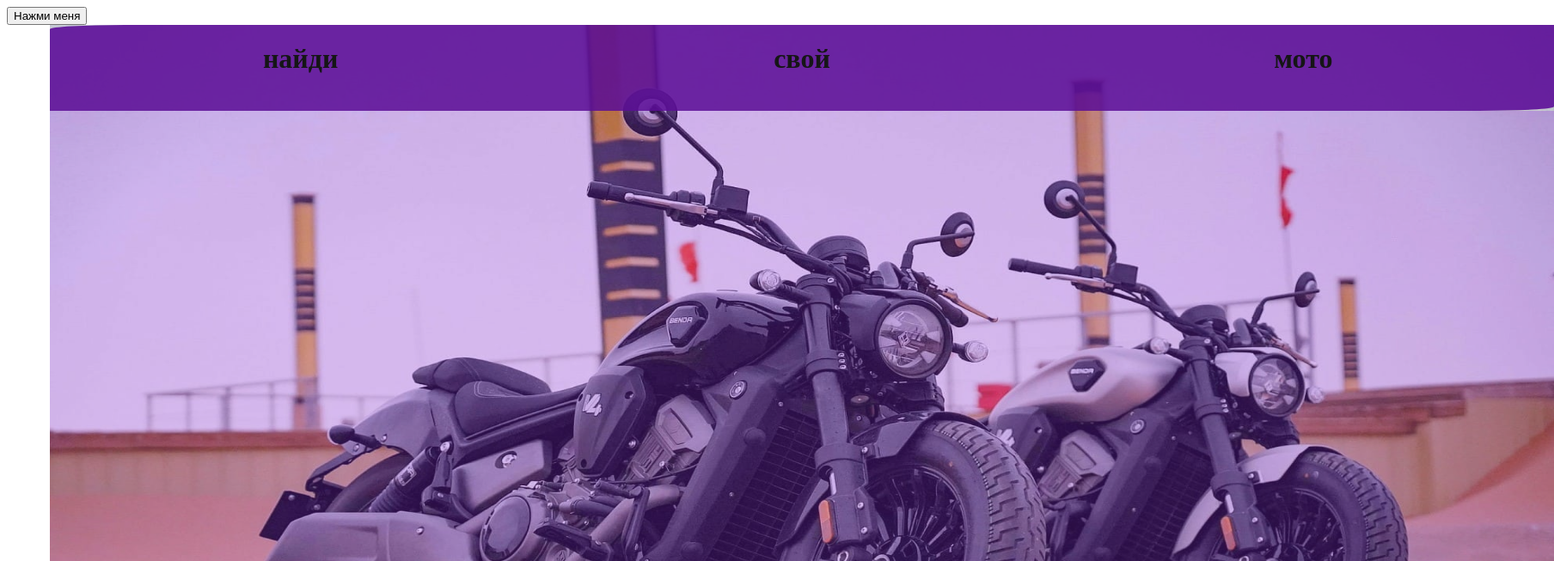
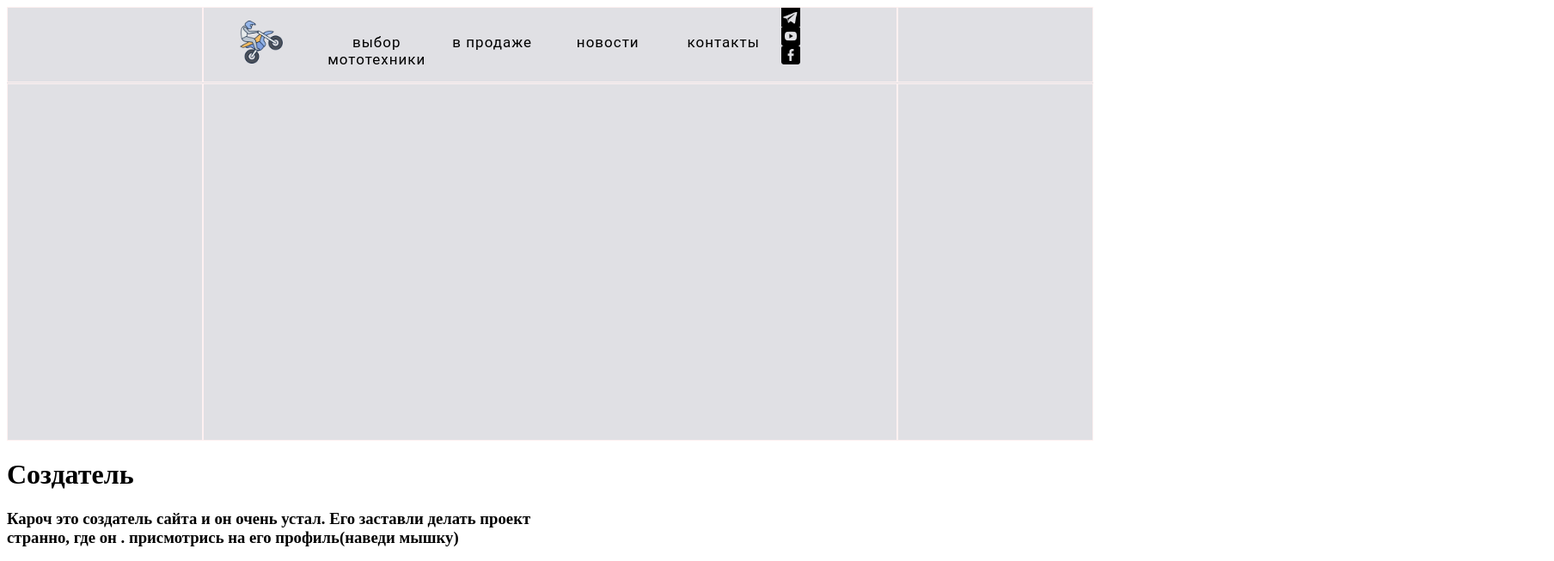
Before and after one commit to LEV3457/bike_story, a plain HTML site: page bike_story-1/index.html in a window 1280 px wide. Shown: the top 653 px of the page at 86% size, 1808 px wide, since content can reach past the window. Drawn offline with Linux system fonts and the light colour scheme.

Commit message:
Работать

```diff
--- a/bike_story-1/index.html
+++ b/bike_story-1/index.html
@@ -9,19 +9,32 @@
 </head>
 <body>
 
-    <button id="myButton">Нажми меня</button>
+
     <script src="start.js"></script>
     <div class="bike_1">
 
         <div class="name">
-            <div><h1>найди</h1></div>
-            <div><h1>свой </h1></div>
-            <div><h1>мото</h1></div>
+            <div class="block_1"></div>
+            <div class="block_2">
+                <div class="a1"></div>
+                <div class="a2">выбор мототехники</div>
+                <div class="a3">в продаже</div>
+                <div class="a4">новости</div>
+                <div class="a5">контакты</div>
+                <div class="a6">
+                    <div class="a7"></div>
+                    <div class="a8"></div>
+                    <div class="a9"></div>
+                </div>
+            </div>
+            <div class="block_3"></div>
         </div>
-        <div class="opacity_1"></div>
-            <h1><div class="first"></div></h1>
+        <div class="name_1">
+            <div class="block_4"></div>
+            <div class="block_5"></div>
+            <div class="block_6"></div>
+        </div>
 
-        </div>
     </div>
 
     <h1>Создатель</h1>
--- a/bike_story-1/style.css
+++ b/bike_story-1/style.css
@@ -1,33 +1,142 @@
+/* .nachalo{
+  background-color: rgb(255, 255, 255);
+    height: 50px;
+    width: 100px;
+    background-image: url("images/free-icon-motorbike-1820667.png");
+    background-repeat: no-repeat;
+    background-size: 100% 100%;
+} */
 .bike_1{
-    background-color: blue;
-    height: 850px;
-    width: 1750px;
-    margin-left: 50px;
-    background-image: url("images/article-turist.jpg");
+    background-color: rgb(224, 224, 228);
+    height: 505px;
+    width: 100%;
+    /* background-image: url("images/article-turist.jpg"); */
     background-repeat: no-repeat;
     background-size: 100% 100%;
     display: grid;
     text-align: center;
     margin: center;
-    border-bottom-left-radius: 5%;
-    border-bottom-right-radius: 5%;
-
+    /* border-bottom-left-radius: 5%;
+    border-bottom-right-radius: 5%; */
 
 }
 
-
 .name{
-    height: 100px;
-    background-color: rgb(94, 15, 154);
-    opacity: .9;
+    height: 88px;
+    background-color:  rgb(224, 224, 228);
     display: grid;
-    grid-template-columns: 1fr 1fr 1fr;
-    border: 1px rgb(0, 0, 0);
-    color: rgb(0, 0, 0);
-    border-top-left-radius: 5%;
-    border-bottom-right-radius: 5%;
+    grid-template-columns: 18% 64% 18%;
+    border: 44px ;
 
 }
+.name > * {
+    border: 1px solid rgb(255, 241, 241);
+}
+
+
+.block_2{
+  grid-template-columns: 1fr 1fr 1fr 1fr 1fr 1fr ;
+  display: grid;
+}
+
+.a1{
+    background-image: url("images/freestyle-bike.png");
+    background-repeat: no-repeat;
+    background-size: 100% 100%;
+    margin: center;
+    width: 50px;
+    height: 50px;
+    margin: 0 auto;
+    margin-top: 15px;
+}
+
+.a2{
+  margin: 0 auto;
+  margin-top: 30px;
+  font-family: 'Roboto', sans-serif;
+  font-size: 17px;
+  letter-spacing: 1px;
+}
+
+.a3{
+  margin: 0 auto;
+  margin-top: 30px;
+  font-family: 'Roboto', sans-serif;
+  font-size: 17px;
+  letter-spacing: 1px;
+}
+
+.a4{
+  margin: 0 auto;
+  margin-top: 30px;
+  font-family: 'Roboto', sans-serif;
+  font-size: 17px;
+  letter-spacing: 1px;
+}
+
+.a5{
+  margin: 0 auto;
+  margin-top: 30px;
+  font-family: 'Roboto', sans-serif;
+  font-size: 17px;
+  letter-spacing: 1px;
+}
+
+.a6{
+/* background-image: url("images/free-icon-telegram-123726.png");
+background-image: url("images/free-icon-youtube-3992550.png");
+background-image: url("images/free-icon-facebook-3536423.png");
+
+ background-repeat: no-repeat;
+    background-size: 100% 100%;
+    margin: center;
+    width: 22px;
+    height: 22px; */
+
+}
+
+.a7{
+  background-image: url("images/free-icon-telegram-123726.png");
+   background-repeat: no-repeat;
+    background-size: 100% 100%;
+    margin: center;
+    width: 22px;
+    height: 22px;
+}
+
+.a8{
+    background-image: url("images/free-icon-youtube-3992550.png");
+   background-repeat: no-repeat;
+    background-size: 100% 100%;
+    margin: center;
+    width: 22px;
+    height: 22px;
+}
+
+.a9{
+      background-image: url("images/free-icon-facebook-3536423.png");
+   background-repeat: no-repeat;
+    background-size: 100% 100%;
+    margin: center;
+    width: 22px;
+    height: 22px;
+}
+
+
+.name_1{
+  background-color: rgb(224, 224, 228);
+  width: 100%;
+  height: 416px;
+  background-color:  rgb(224, 224, 228);
+  display: grid;
+  grid-template-columns: 18% 64% 18%;
+}
+
+.name_1 > *{
+  border: 1px solid rgb(255, 241, 241);
+}
+
+
 
 
 .first{
@@ -35,7 +144,7 @@
 
 }
 
-.opacity_1{
+/* .opacity_1{
     background-color: blueviolet;
     opacity: .3;
     height: 750px;
@@ -44,7 +153,7 @@
     border-bottom-right-radius: 5%;
 
 
-}
+} */
 
 .profile{
     /* background-image: url("images/fonstola.ru_408300.jpg");
```
Also changed, not shown: bike_story-1/images/free-icon-facebook-3536423.png (added), bike_story-1/images/free-icon-motorbike-1820667.png (added), bike_story-1/images/free-icon-telegram-123726.png (added), bike_story-1/images/free-icon-youtube-3992550.png (added), bike_story-1/images/freestyle-bike.png (added), 1 other file.
